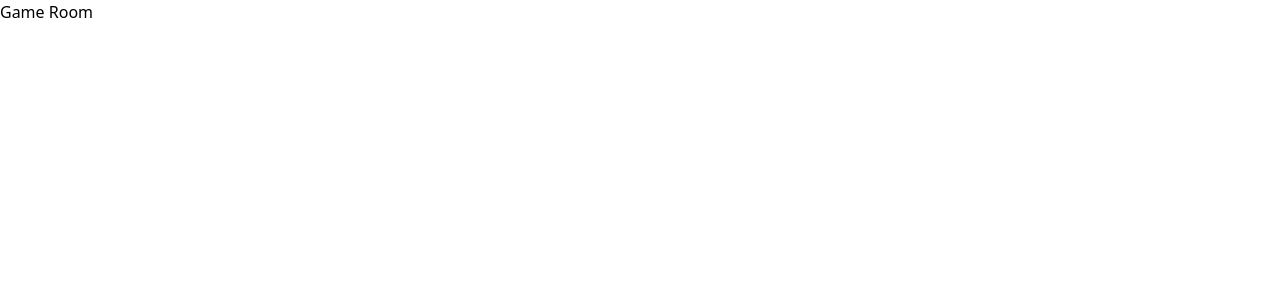
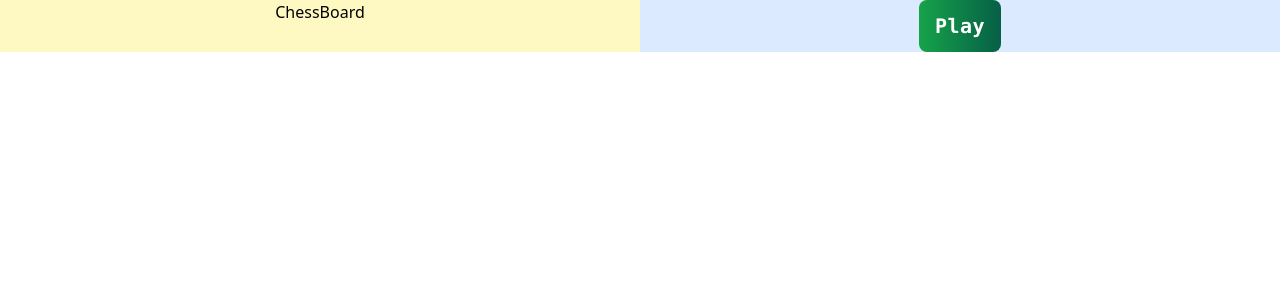
Before and after one commit to AryanPahuja21/Checkmate, a React (Vite) app in the folder frontend/: page /game in a window 1280 px wide. Shown: the top 300 px of the page. Built offline with nearby package versions, Linux system fonts and the light colour scheme.

Commit message:
game page layout

```diff
--- /dev/null
+++ b/frontend/src/components/Button.tsx
@@ -0,0 +1,17 @@
+interface ButtonProps {
+  onClick: () => void;
+  children: React.ReactNode;
+}
+
+const Button: React.FC<ButtonProps> = ({ onClick, children }) => {
+  return (
+    <button
+      onClick={onClick}
+      className="p-2 sm:px-4 sm:py-3 sm:text-xl text-white font-semibold font-mono tracking-wide bg-gradient-to-r from-green-600 to-emerald-800 rounded-lg "
+    >
+      {children}
+    </button>
+  );
+};
+
+export default Button;
--- /dev/null
+++ b/frontend/src/components/ChessBoard.tsx
@@ -0,0 +1,9 @@
+const ChessBoard = () => {
+  return (
+    <div>
+      <h1>ChessBoard</h1>
+    </div>
+  );
+};
+
+export default ChessBoard;
--- a/frontend/src/screens/Game.tsx
+++ b/frontend/src/screens/Game.tsx
@@ -1,7 +1,17 @@
+import Button from "../components/Button";
+import ChessBoard from "../components/ChessBoard";
+
 const Game = () => {
   return (
-    <div>
-      <h1>Game Room</h1>
+    <div className="flex justify-center">
+      <main className="flex justify-around w-full">
+        <section className="w-full text-center bg-yellow-100">
+          <ChessBoard />
+        </section>
+        <aside className="w-full text-center bg-blue-100">
+          <Button onClick={() => {}}>Play</Button>
+        </aside>
+      </main>
     </div>
   );
 };
--- a/frontend/src/screens/Landing.tsx
+++ b/frontend/src/screens/Landing.tsx
@@ -1,17 +1,16 @@
-import { Link } from "react-router-dom";
+import { useNavigate } from "react-router-dom";
+import Button from "../components/Button";
 
 const Landing = () => {
+  const navigate = useNavigate();
+
   return (
     <div className="h-screen bg-black/90 flex flex-col justify-between items-center select-none">
       <section className="flex flex-col justify-center items-center flex-grow lg:mt-24">
         <h1 className="mb-14 text-4xl sm:text-6xl text-white font-bold font-rowdies ">
           Checkmate
         </h1>
-        <Link to="/game">
-          <button className="p-2 sm:px-4 sm:py-3 sm:text-xl text-white font-semibold font-mono tracking-wide bg-gradient-to-r from-green-600 to-emerald-800 rounded-lg ">
-            Play Online
-          </button>
-        </Link>
+        <Button onClick={() => navigate("/game")}>Play Online</Button>
       </section>
       <div className="w-full flex justify-end items-end lg:justify-between">
         <img
```
